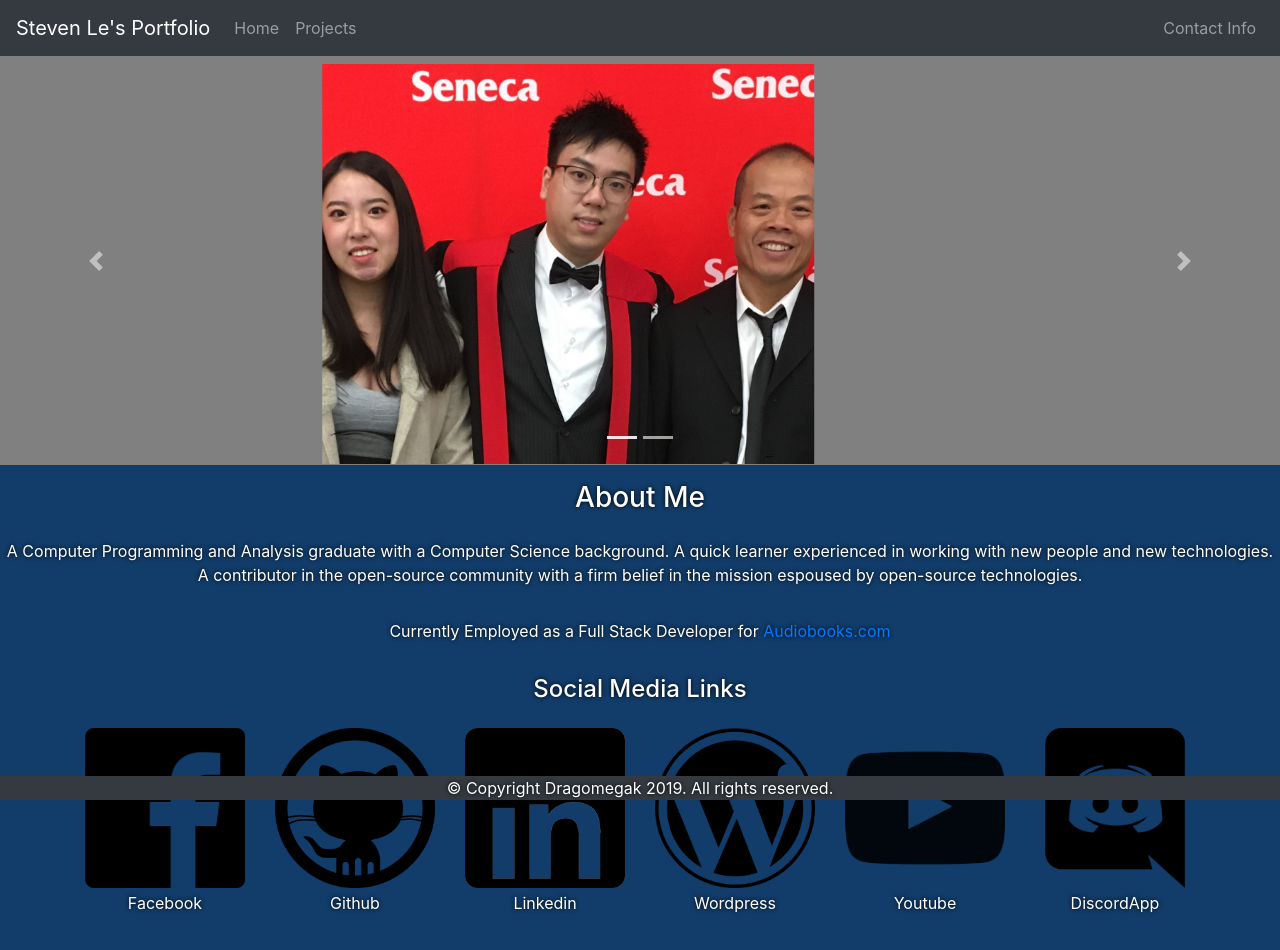
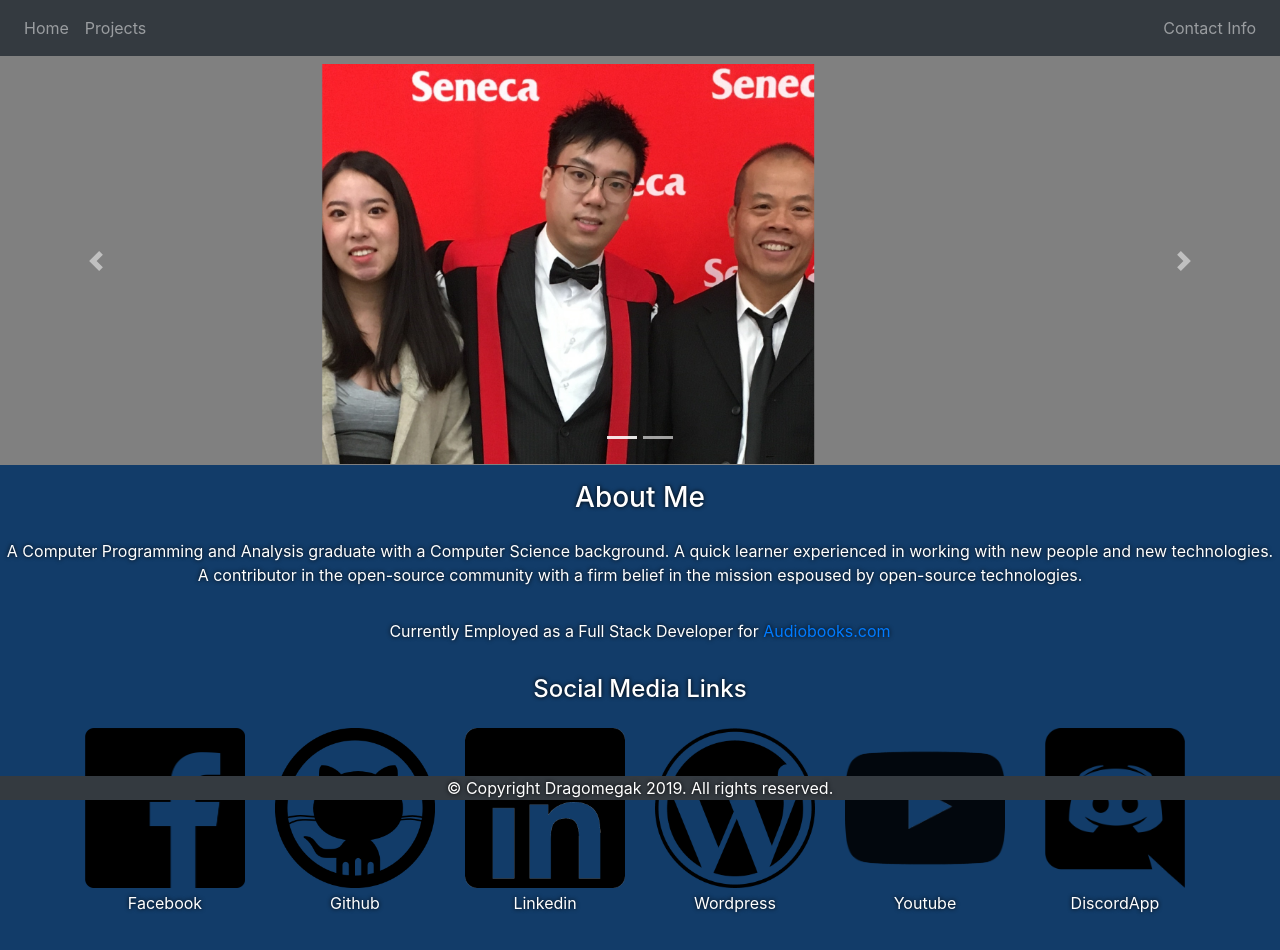
Before and after one commit to Dragomegak/mainWebsiteReact, a React (Create React App) app: page /#/home in a window 1280 px wide. Shown: the top 950 px of the page. Built offline with nearby package versions, Linux system fonts and the light colour scheme.

Commit message:
Removed unnessescary navbar brand

```diff
--- a/src/components/Header/header.jsx
+++ b/src/components/Header/header.jsx
@@ -7,7 +7,6 @@ const Header = props => (
    <div className="App">
       <header>
         <Navbar expand="md" variant="dark" bg="dark">
-          <Navbar.Brand>Steven Le's Portfolio</Navbar.Brand>
             <Navbar.Toggle aria-controls="basic-navbar-nav" />
               <Navbar.Collapse id="basic-navbar-nav">
                 <Nav className="mr-auto">
```
